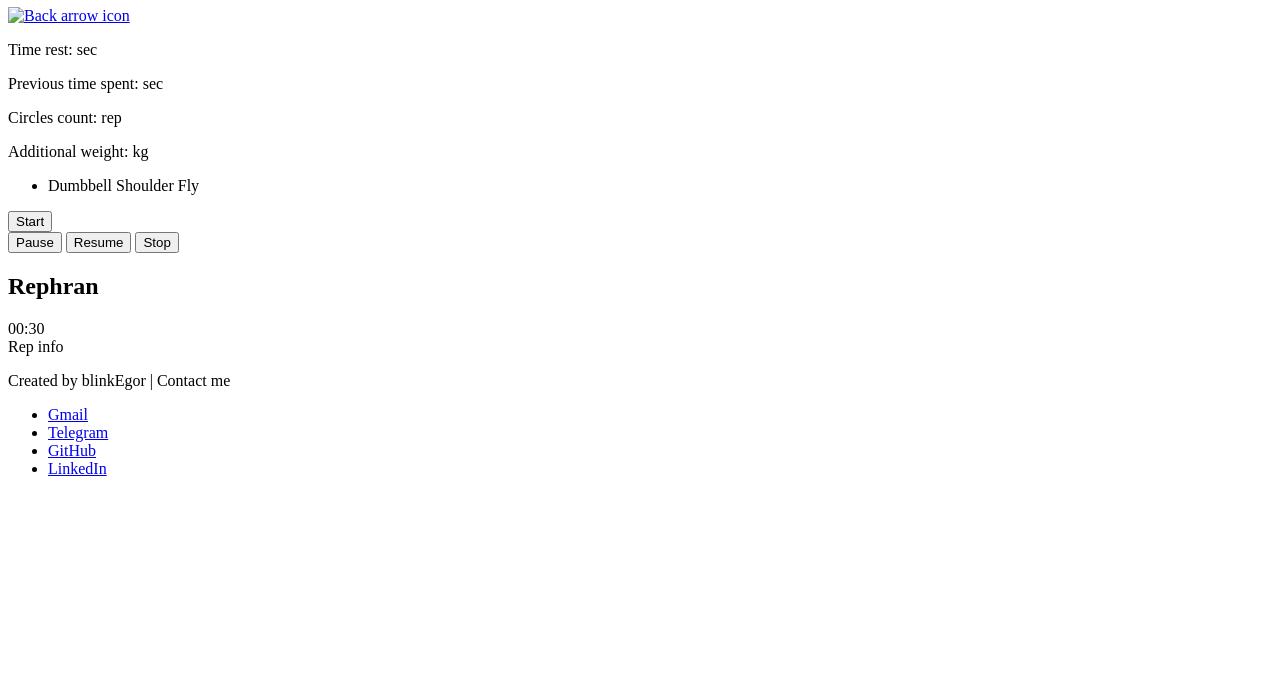
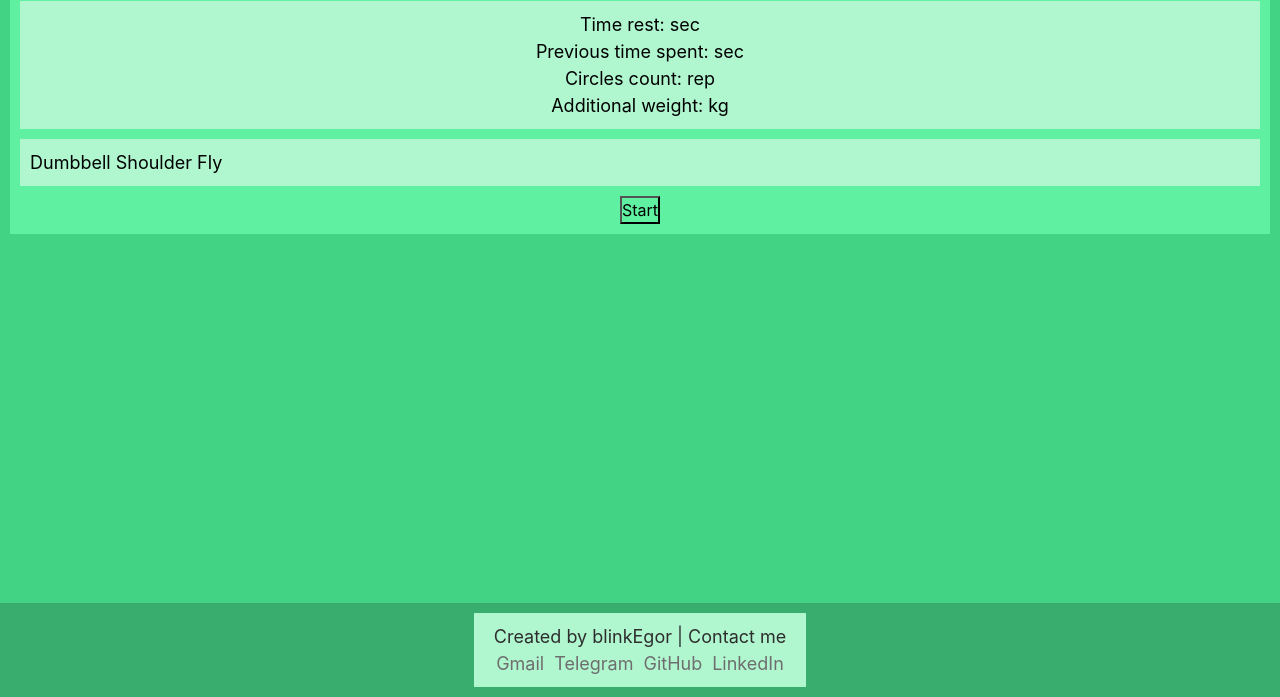
Before and after one commit to blinkEgor/SportTime_blink, a plain HTML site: page pages/exercises/dumbbel-shoulder-fly.html in a window 1280 px wide. Shown: the part 103-800 px from the top of the page. Drawn offline with Linux system fonts and the light colour scheme.

Commit message:
Adapt html to styles and connect styles for dumbbell-shoulder-fly.html

```diff
--- a/pages/exercises/dumbbel-shoulder-fly.html
+++ b/pages/exercises/dumbbel-shoulder-fly.html
@@ -3,6 +3,12 @@
 <head>
     <meta charset="UTF-8">
     <meta name="viewport" content="width=device-width, initial-scale=1.0">
+    <link rel="stylesheet" href="../../src/styles/index.css">
+    <link rel="stylesheet" href="../../src/styles/header.css">
+    <link rel="stylesheet" href="../../src/styles/main.css">
+    <link rel="stylesheet" href="../../src/styles/footer.css">
+    <link rel="stylesheet" href="../../src/styles/cards.css">
+    <link rel="stylesheet" href="../../src/styles/buttons.css">
     <title>Dumbbell Shoulder Fly</title>
 </head>
 <body>
@@ -11,60 +17,66 @@
         <button aria-label="Remove">
             <img src="" width="64" height="64" alt="Trash can icon" />
         </button>
-        <h1>Dumbbell Shoulder Fly</h1>
-        <nav> <!-- Кнопка вернуться назад в главное меню -->
-            <a href="../../index.html" aria-label="Go to Main Menu">
+        <h1 id="title">Dumbbell Shoulder Fly</h1>
+        <button aria-label="Go to Main Menu"> <!-- Кнопка вернуться назад в главное меню -->
+            <a href="../../index.html">
                 <img src="" width="64" height="64" alt="Back arrow icon" />
             </a>
-        </nav>
+        </button>
     </header>
 
     <main>
     <article>
 
         <!-- Информация с кнопкой старта -->
-        <section>
+        <section id="main-info-about-exercise">
             <!-- Обёртка для информационной карточки со временем -->
-            <div>
+            <div class="card info-card">
                 <p>Time rest: <span></span> sec</p> <!-- 120 sec -->
                 <p>Previous time spent: <span></span> sec</p> <!-- From 285 sec to 420 sec -->
+                <p>Circles count: <span></span> rep</p> <!-- 3 rep -->
+                <p>Additional weight: <span></span> kg</p> <!-- 6 kg -->
             </div>
             <!-- Обёртка для информационной карточки количеством упражнений -->
-            <div>
-                <p>Circles count: <span></span> rep</p> <!-- 3 rep -->
-                <p>Additional weight: <span></span> kg</p> <!-- 6 kg -->
+            <div class="card all-info-card">
                 <!-- Упражнение -->
                 <ul>
                     <li>Dumbbell Shoulder Fly</li>
                 </ul>
             </div>
             <!-- Кнопка старта -->
+            <div class="start-button-wrapper">
                 <button>Start</button>
+            </div>
         </section>
 
         <!-- Динамические карточки с таймером и минимальной информацией -->
-        <section>
+        <section id="exercise-card" style="display: none;">
             <!-- Блок управления кнопками паузы/остановки -->
-            <div>
+            <div class="exercise-control-panel">
                 <button>Pause</button>
                 <button>Resume</button>
                 <button>Stop</button>
             </div>
 
+            <!-- Блок активного упражнения -->
+            <div class="exercise-active">
                 <!-- Название упражнения ( динамически изменяемое ) -->
-            <h2>Rephran</h2>
+                <h2 id="exercise-name">Rephran</h2>
 
                 <!-- Таймер ( изменяемое значение ) -->
-            <div>00:30</div>
+                <p id="exercise-time">00:30</p>
 
                 <!-- Дополнительная информация -->
-            <div>Rep info</div>
+                <p id="exercise-info">Rep info</p>
+            </div>
         </section>
     </article>
     </main>
 
     <!-- Нижний колонтитул приложения с ссылками на контакты разработчика -->
     <footer>
+        <div class="developer-contacts">
             <p>Created by blinkEgor | Contact me</p>
             <ul>
                 <li><a href="#">Gmail</a></li>
@@ -72,6 +84,7 @@
                 <li><a href="#">GitHub</a></li>
                 <li><a href="#">LinkedIn</a></li>
             </ul>
+        </div>
     </footer>
 </body>
 </html>
```
Lines whose indentation alone changed are shown as unchanged.
